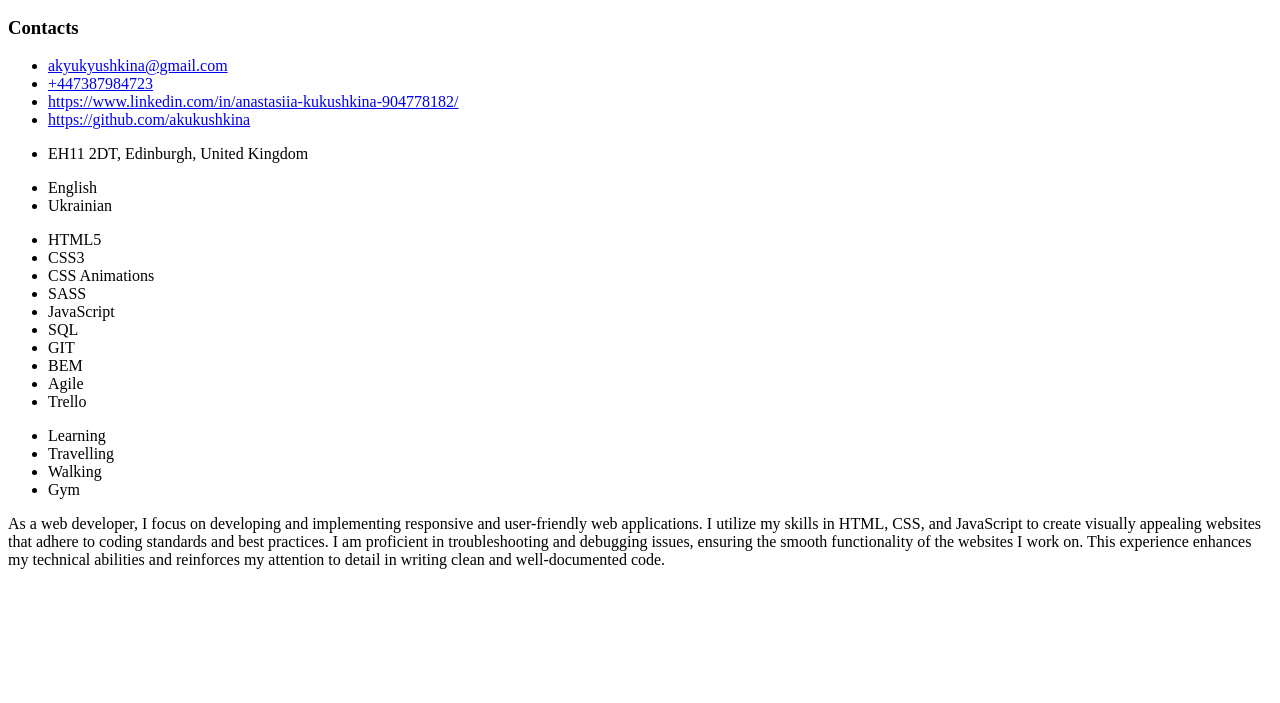
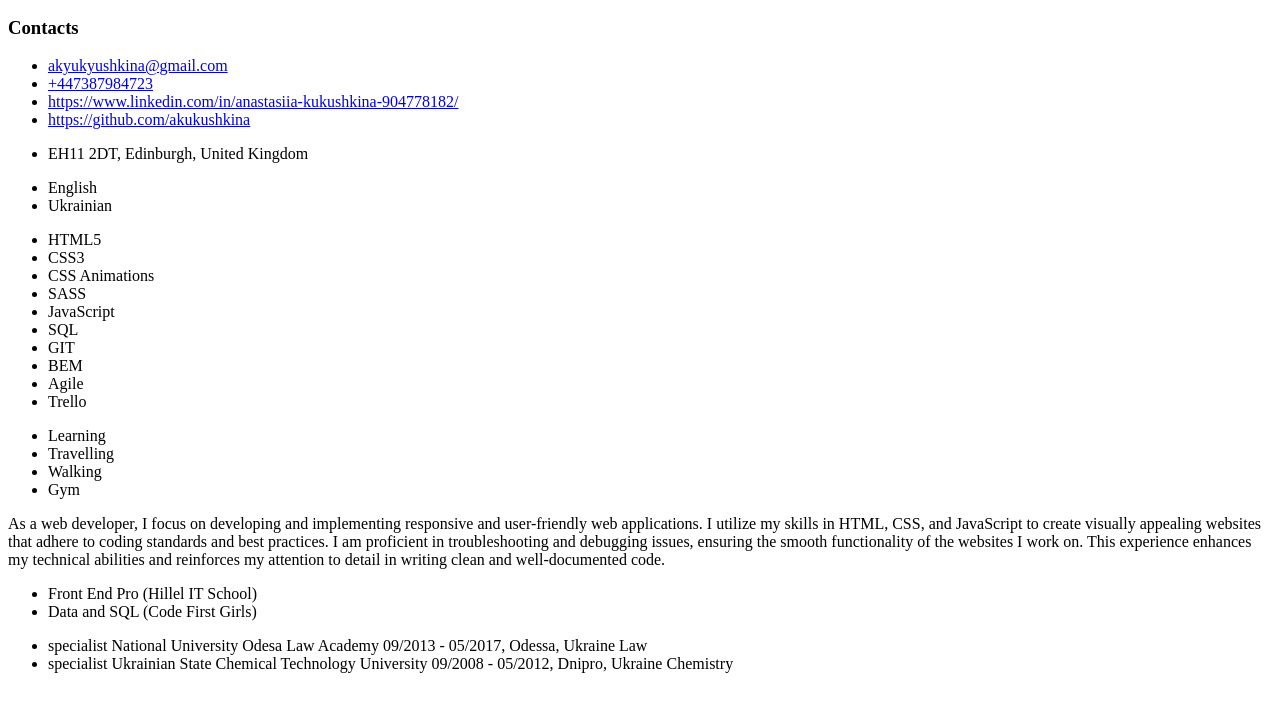
Before and after one commit to akukushkina/rsschool-cv, a plain HTML site: page index.html in a window 1280 px wide. Shown: the part 97-800 px from the top of the page. Drawn offline with Linux system fonts and the light colour scheme.

Commit message:
feat: added information to main section

```diff
--- a/index.html
+++ b/index.html
@@ -76,11 +76,37 @@ issues, ensuring the smooth functionality of the websites I work on. This experi
 detail in writing clean and well-documented code.
     </section>
 
-    <section class="certifications"></section>
+    <section class="certifications">
+        <ul class="certifications_list">
+            <li class="certifications_item">
+                Front End Pro (Hillel IT School)
+            </li>
+            <li class="certifications_item">
+                Data and SQL (Code First Girls)
+            </li>
+        </ul>
+    </section>
 
-    <section class="education"></section>
+    <section class="education">
+        <ul class="education_list">
+            <li class="education_item">
+                specialist
+                National University Odesa Law Academy
+                09/2013 - 05/2017, Odessa, Ukraine
+                Law</li>
+            <li class="education_item">
+                specialist
+Ukrainian State Chemical
+Technology University
+09/2008 - 05/2012, Dnipro, Ukraine
+Chemistry
+            </li>
+        </ul>
+    </section>
 
-    <section class="experience"></section>
+    <section class="experience">
+
+    </section>
 </div>
 
     </main>
```
